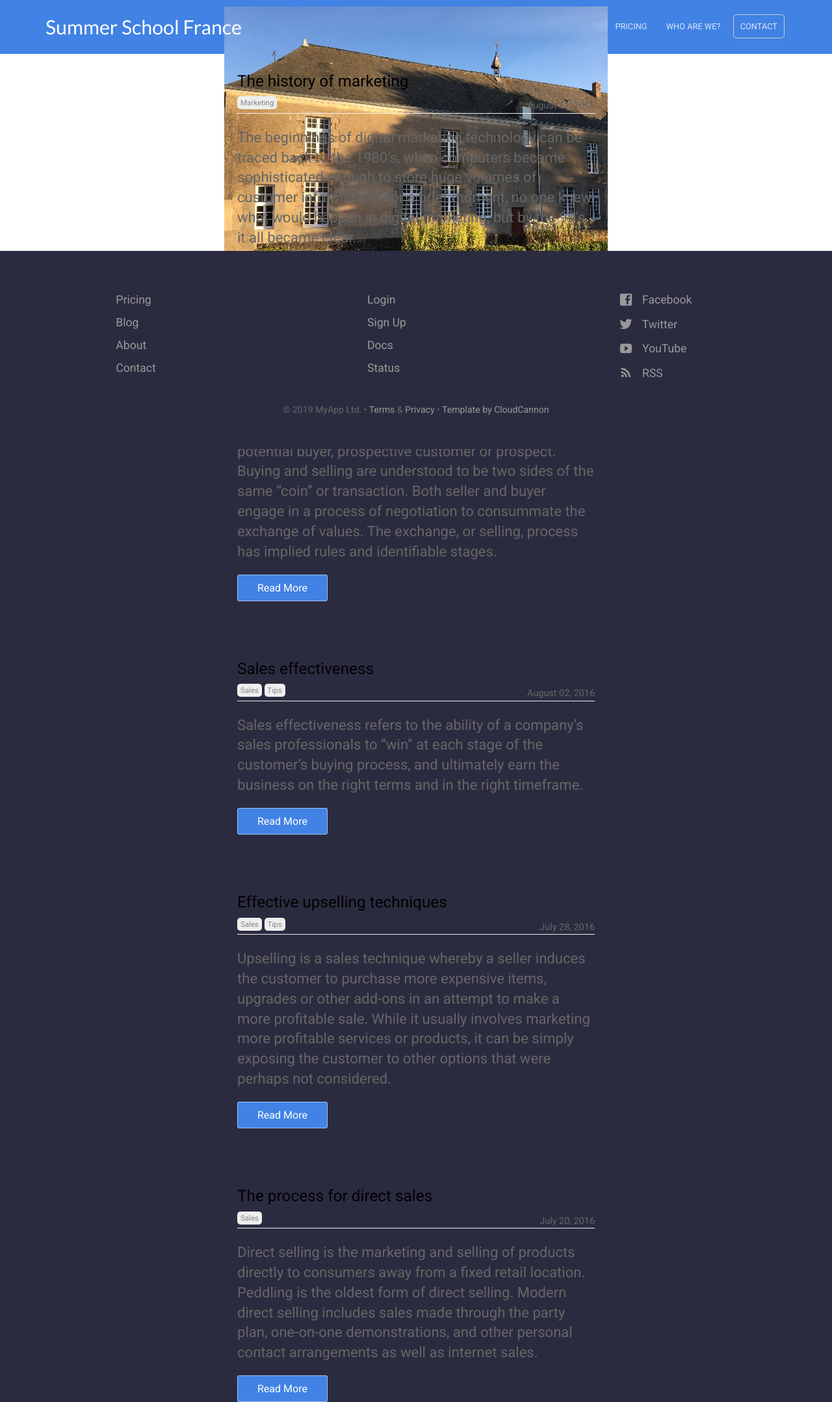
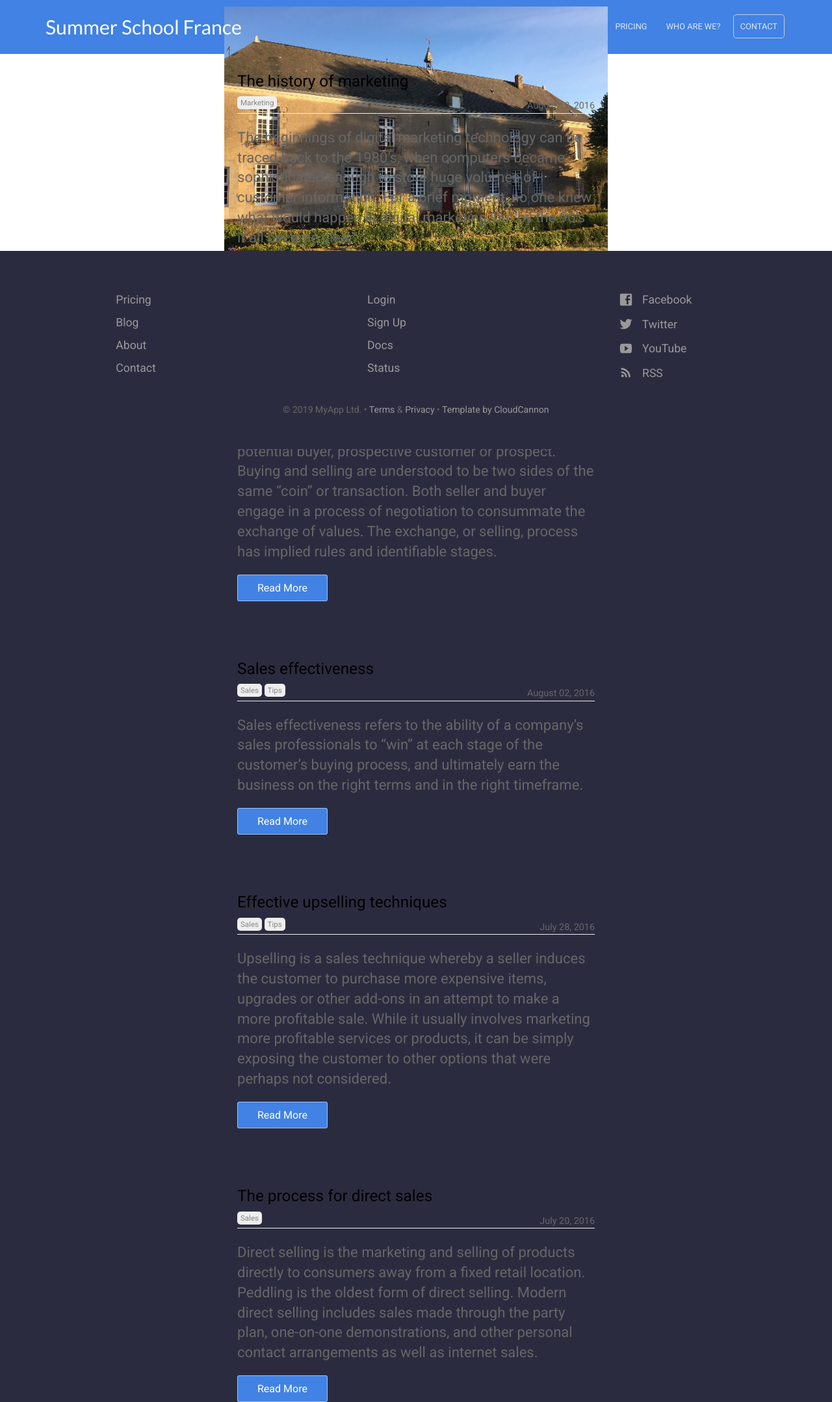
Before and after one commit to baritchie/project1, a Jekyll site: the page built from blog/index.html, in a window 1280 px wide. Shown: the whole page at 65% size. Built offline with Jekyll 4.4.1, drawn with Linux system fonts in a browser that asks for light colours; the list of posts is cut into pages by our own code.

Commit message:
Updated '_sass/layout.scss' via CloudCannon

```diff
--- a/_sass/layout.scss
+++ b/_sass/layout.scss
@@ -14,6 +14,9 @@
 	left: 50%;
 	transform: translate(-50%, -50%);
 	background: url("/uploads/school-main.JPG");
+	background-size: cover;
+    background-repeat: no-repeat;
+    background-position: 50% 50%;
 }
 
 .hero_image {
```
